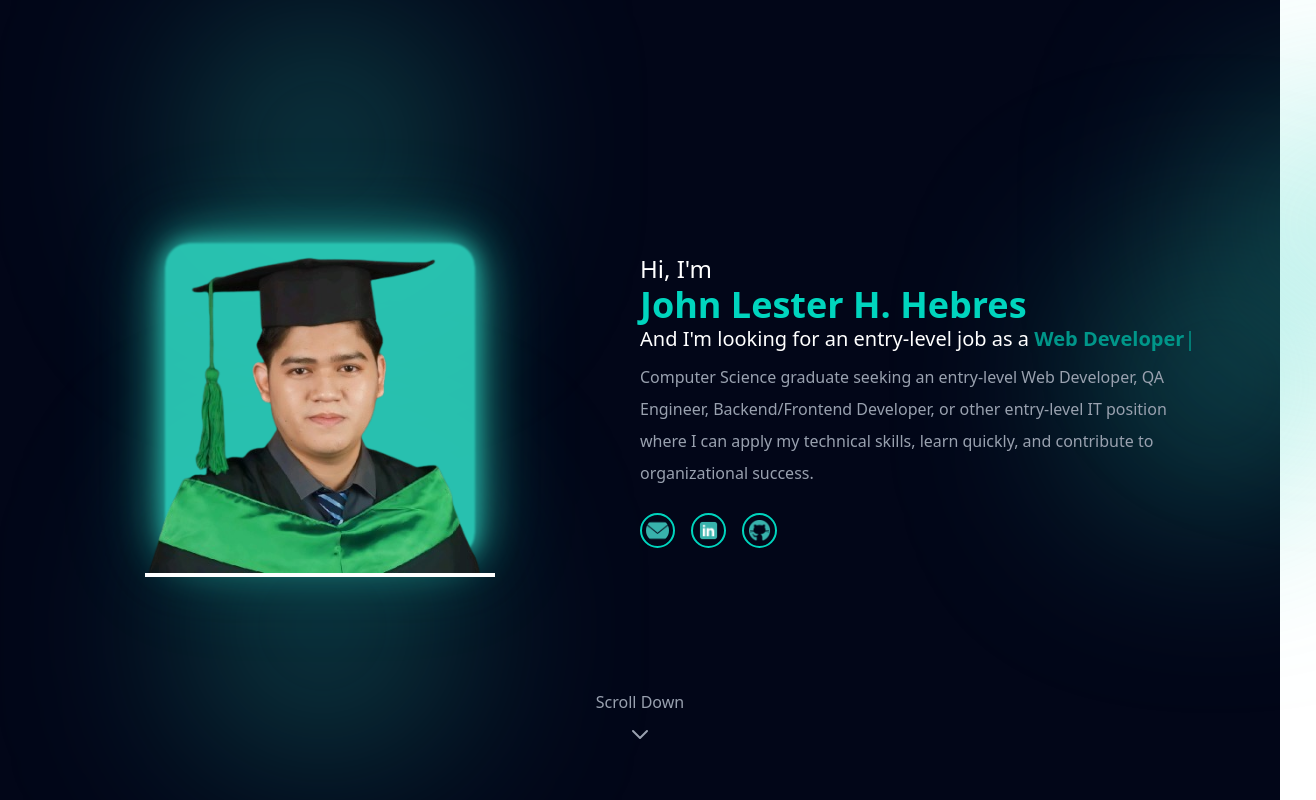
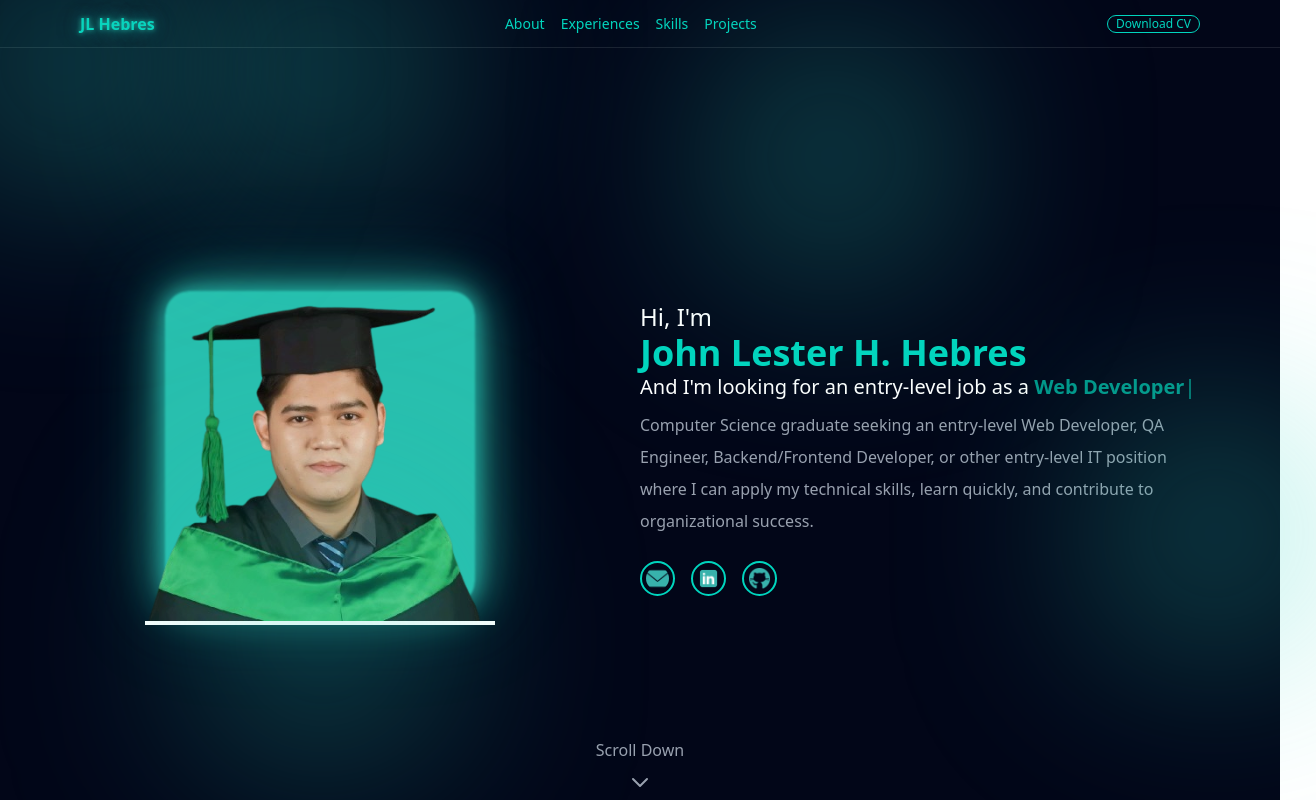
Before and after one commit to resuta17/final-portfolio, a Vue app: page / in a window 1280 px wide. Shown: the top 800 px of the page, 1316 px wide, since content can reach past the window. Built offline with nearby package versions, Linux system fonts and the light colour scheme.

Commit message:
feat: C-3 Add Top Navigation Bar

```diff
--- a/src/App.vue
+++ b/src/App.vue
@@ -42,10 +42,29 @@ onMounted(() => {
 </script>
 
 <template>
-  <div class="relative min-h-screen bg-slate-950 text-white overflow-hidden">
+  <nav
+    class="sticky top-0 z-50 h-12 bg-slate-950 backdrop-blur-xl border-b border-white/10 flex justify-between px-20 items-center"
+  >
     <div class="glow-layer">
-      <span v-for="i in 4" :key="i" class="glow"></span>
+      <span v-for="i in 5" :key="i" class="glow"></span>
     </div>
+    <div>
+      <p class="font-sans font-bold text-teal-400 shiny-text">JL Hebres</p>
+    </div>
+    <div class="text-teal-400 px-2 text-sm items-center flex justify-center space-x-4">
+      <div>About</div>
+      <div>Experiences</div>
+      <div>Skills</div>
+      <div>Projects</div>
+    </div>
+    <button
+      class="text-teal-400 px-2 text-xs border-1 rounded-full hover:cursor-pointer hover:bg-teal-900"
+    >
+      Download CV
+    </button>
+  </nav>
+
+  <div class="relative min-h-screen bg-slate-950 text-white">
     <section
       class="relative flex flex-col justify-center items-center min-h-screen text-center px-6"
     >
@@ -84,7 +103,7 @@ onMounted(() => {
                   src="./assets/email-50.png"
                   width="35"
                   height="35"
-                  class="relative z-10 border-2 border-teal-400 rounded-full p-1 transform transition-transform duration-300 hover:bg-teal-200 hover:scale-125"
+                  class="relative z-10 border-2 border-teal-400 rounded-full p-1 transform transition-transform duration-300 hover:bg-teal-900 hover:scale-125"
                 />
               </a>
 
@@ -93,7 +112,7 @@ onMounted(() => {
                   src="./assets/linked-in-48.png"
                   width="35"
                   height="35"
-                  class="relative z-10 border-2 border-teal-400 rounded-full p-1 transform transition-transform duration-300 hover:bg-teal-200 hover:scale-125"
+                  class="relative z-10 border-2 border-teal-400 rounded-full p-1 transform transition-transform duration-300 hover:bg-teal-900 hover:scale-125"
                 />
               </a>
 
@@ -102,7 +121,7 @@ onMounted(() => {
                   src="./assets/github-50.png"
                   width="35"
                   height="35"
-                  class="relative z-10 border-2 border-teal-400 rounded-full p-1 transform transition-transform duration-300 hover:bg-teal-200 hover:scale-125"
+                  class="relative z-10 border-2 border-teal-400 rounded-full p-1 transform transition-transform duration-300 hover:bg-teal-900 hover:scale-125"
                 />
               </a>
             </div>
@@ -160,18 +179,18 @@ onMounted(() => {
   animation-duration: 28s;
 }
 .glow:nth-child(2) {
-  top: 40%;
+  top: 1000%;
   left: 90%;
   animation-duration: 32s;
 }
 .glow:nth-child(3) {
-  top: 70%;
+  top: 1220%;
   left: 20%;
   animation-duration: 26s;
 }
 .glow:nth-child(4) {
-  top: 20%;
-  left: 100%;
+  top: 200%;
+  left: 60%;
   animation-duration: 34s;
 }
 .neon-bg {
@@ -219,4 +238,31 @@ html {
   display: inline-block;
   animation: blink 1s infinite;
 }
+
+.shiny-text {
+  text-shadow:
+    0 0 5px rgba(45, 212, 191, 0.9),
+    0 0 15px rgba(45, 212, 191, 0.7),
+    0 0 30px rgba(45, 212, 191, 0.5),
+    0 0 60px rgba(45, 212, 191, 0.3);
+}
+@keyframes neon-pulse {
+  0%,
+  100% {
+    text-shadow:
+      0 0 5px rgba(45, 212, 191, 0.8),
+      0 0 15px rgba(45, 212, 191, 0.6),
+      0 0 30px rgba(45, 212, 191, 0.4);
+  }
+  50% {
+    text-shadow:
+      0 0 10px rgba(45, 212, 191, 1),
+      0 0 25px rgba(45, 212, 191, 0.8),
+      0 0 50px rgba(45, 212, 191, 0.6);
+  }
+}
+
+.shiny-text {
+  animation: neon-pulse 2.5s ease-in-out infinite;
+}
 </style>
```
